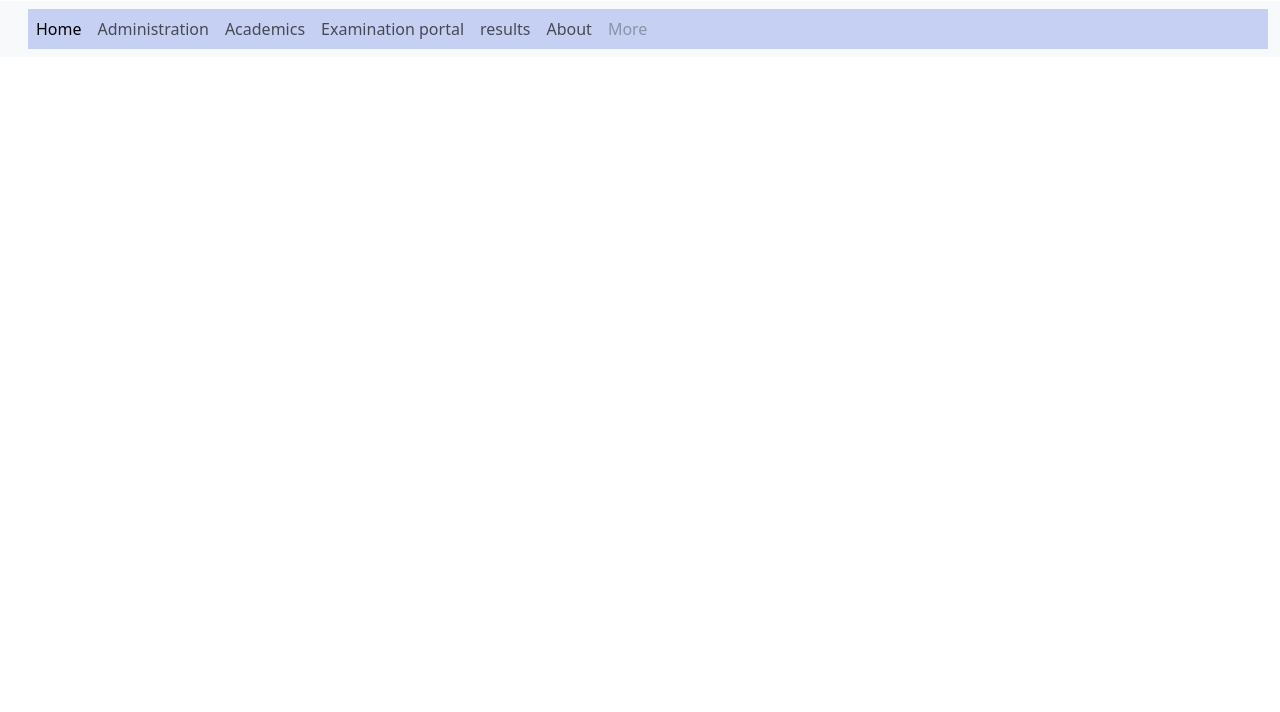
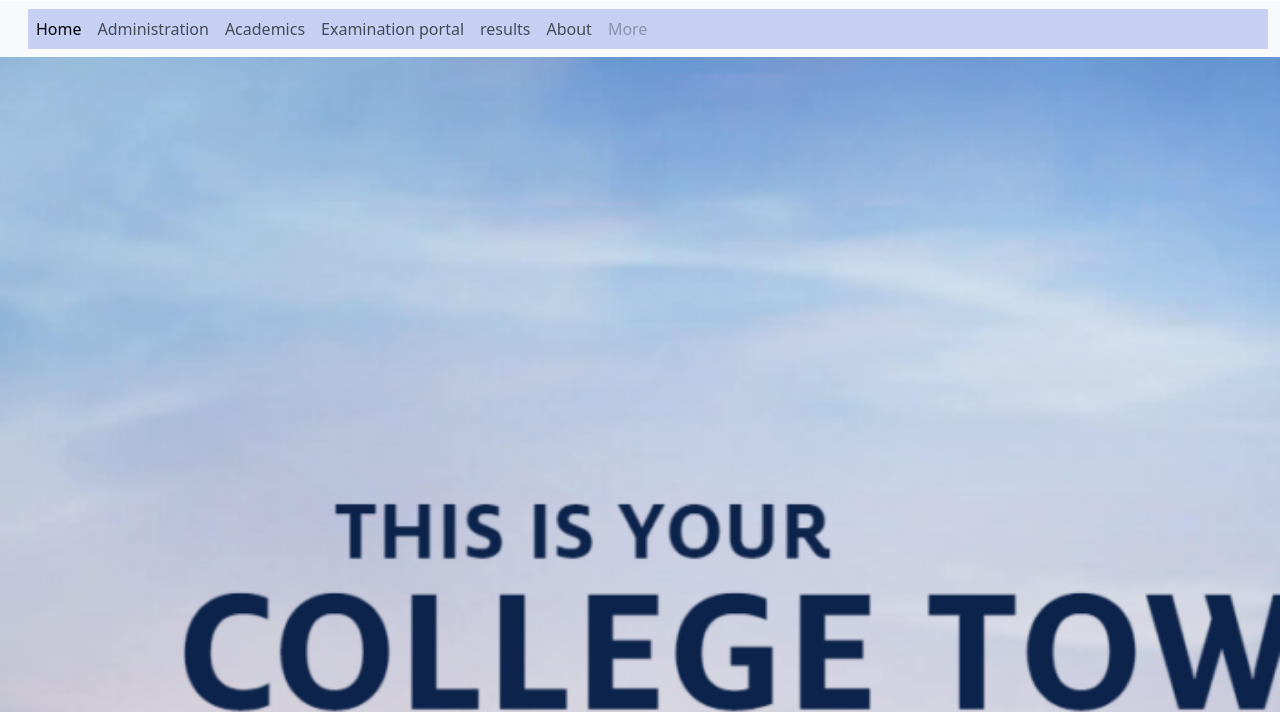
Before and after one commit to SHAIKMUSHARAF123/Project-H, a plain HTML site: page index.html in a window 1280 px wide. Shown: the part 103-815 px from the top of the page. Drawn offline with nearby package versions, Linux system fonts and the light colour scheme.

Commit message:
Update styles.css

```diff
--- a/styles.css
+++ b/styles.css
@@ -21,6 +21,7 @@ span{
     width:100%;
 }
 #body{
+    background-image: url('/college\ back\ ground.png');
     height: 100vh;
     width: 100vw;
     background-repeat: no-repeat;
```
